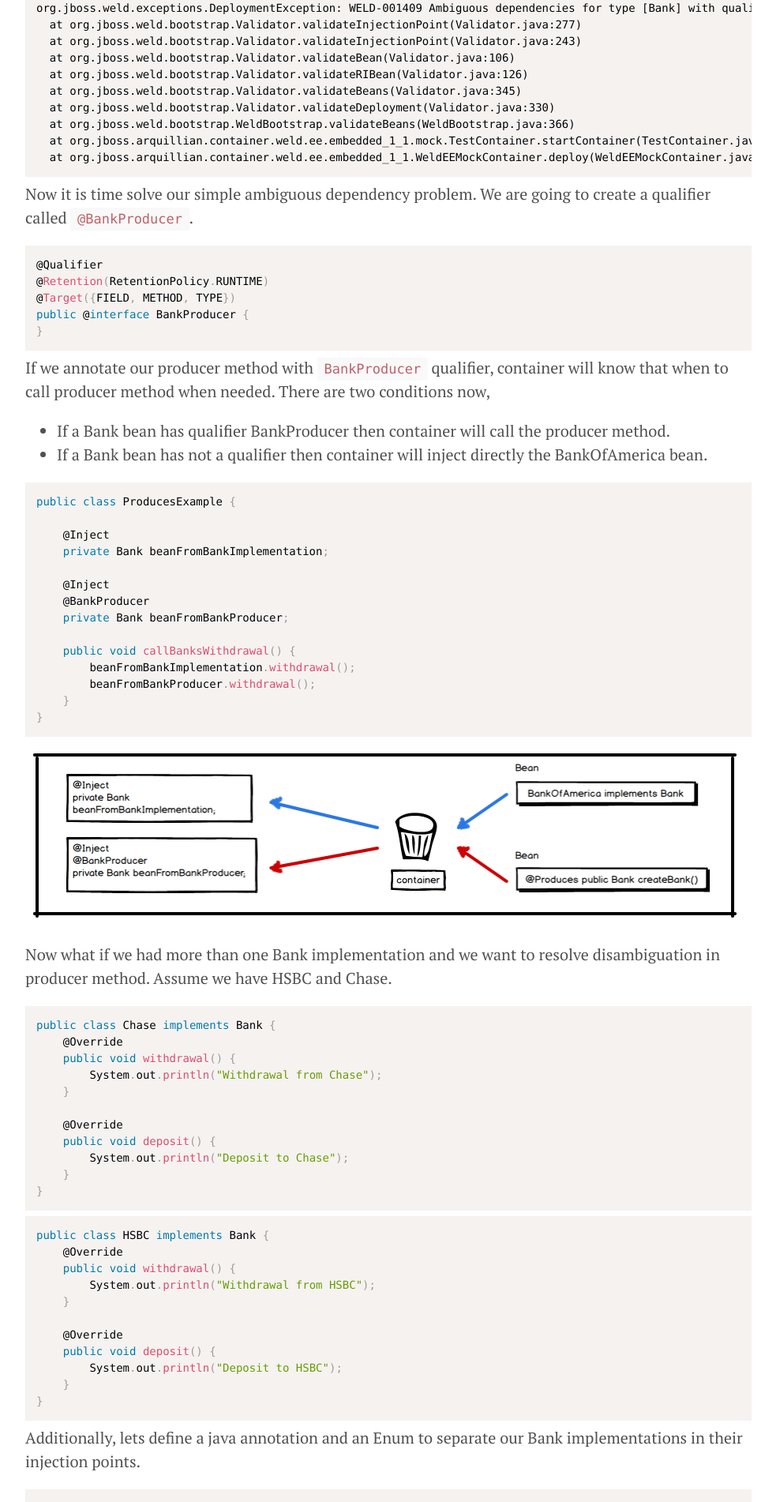
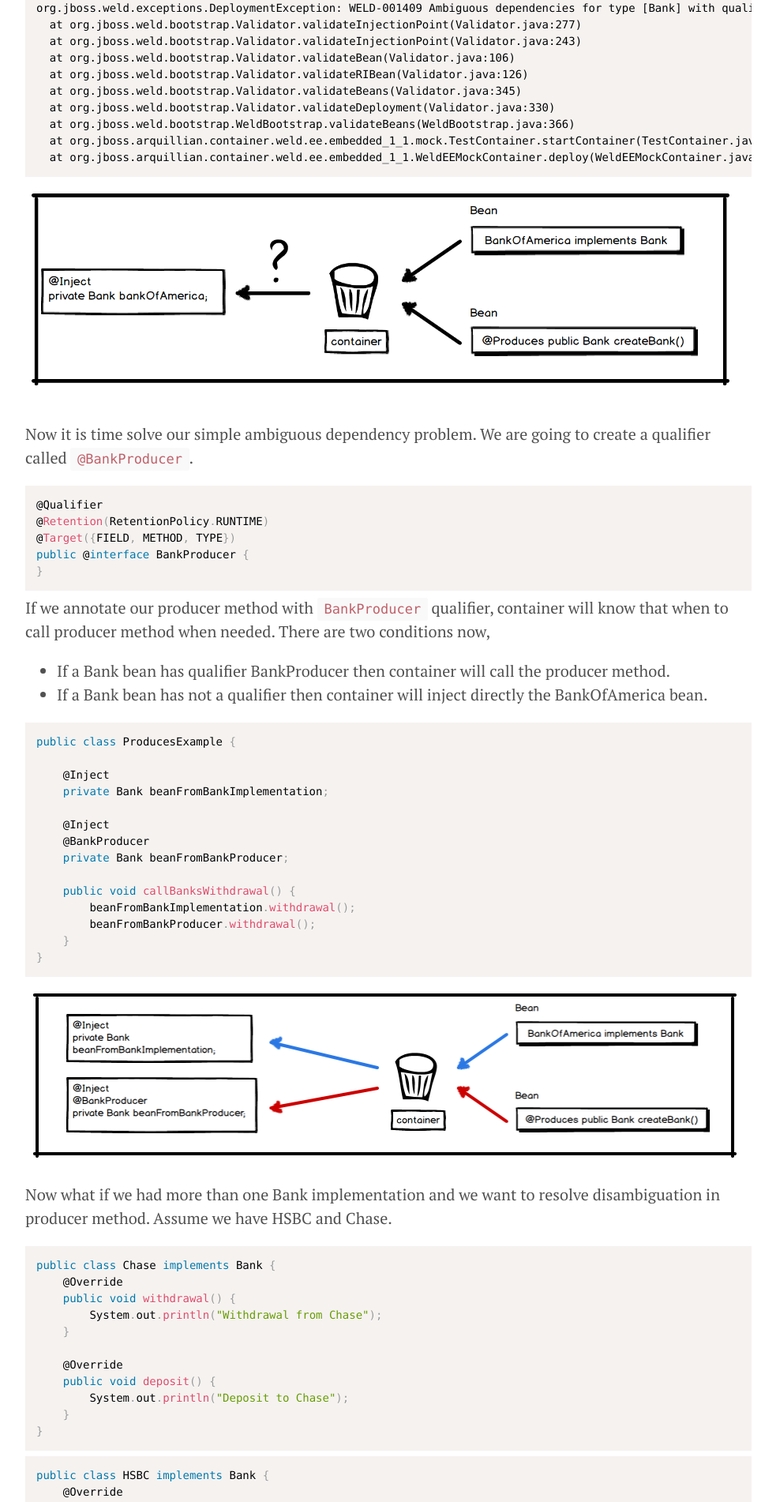
Before and after one commit to flexelem/flexelem.github.io, a Jekyll site: the page built from _posts/2015-02-16-cdi-dependency-injection-producer-method-example.md, in a window 1280 px wide. Shown: the part 1353-3255 px from the top of the page at 79% size, without its empty margins (148-1131 px from the left). Built offline with Jekyll 4.4.1, drawn with Linux system fonts in a browser that asks for light colours; nearby versions of some CDN libraries; Markdown is read by kramdown in place of the engine named in the settings; comment, search, counter and statistics services are not loaded.

Commit message:
added missing image in producer method example

```diff
--- a/_posts/2015-02-16-cdi-dependency-injection-producer-method-example.md
+++ b/_posts/2015-02-16-cdi-dependency-injection-producer-method-example.md
@@ -82,6 +82,8 @@ org.jboss.weld.exceptions.DeploymentException: WELD-001409 Ambiguous dependencie
   at org.jboss.arquillian.container.weld.ee.embedded_1_1.mock.TestContainer.startContainer(TestContainer.java:257)
   at org.jboss.arquillian.container.weld.ee.embedded_1_1.WeldEEMockContainer.deploy(WeldEEMockContainer.java:98)</code>
 </pre>
+
+![]({{ site.url }}/public/images/2015/02/disambiguation1.png)
 
 Now it is time solve our simple ambiguous dependency problem. We are going to create a qualifier called <code>@BankProducer</code>.
 
```
